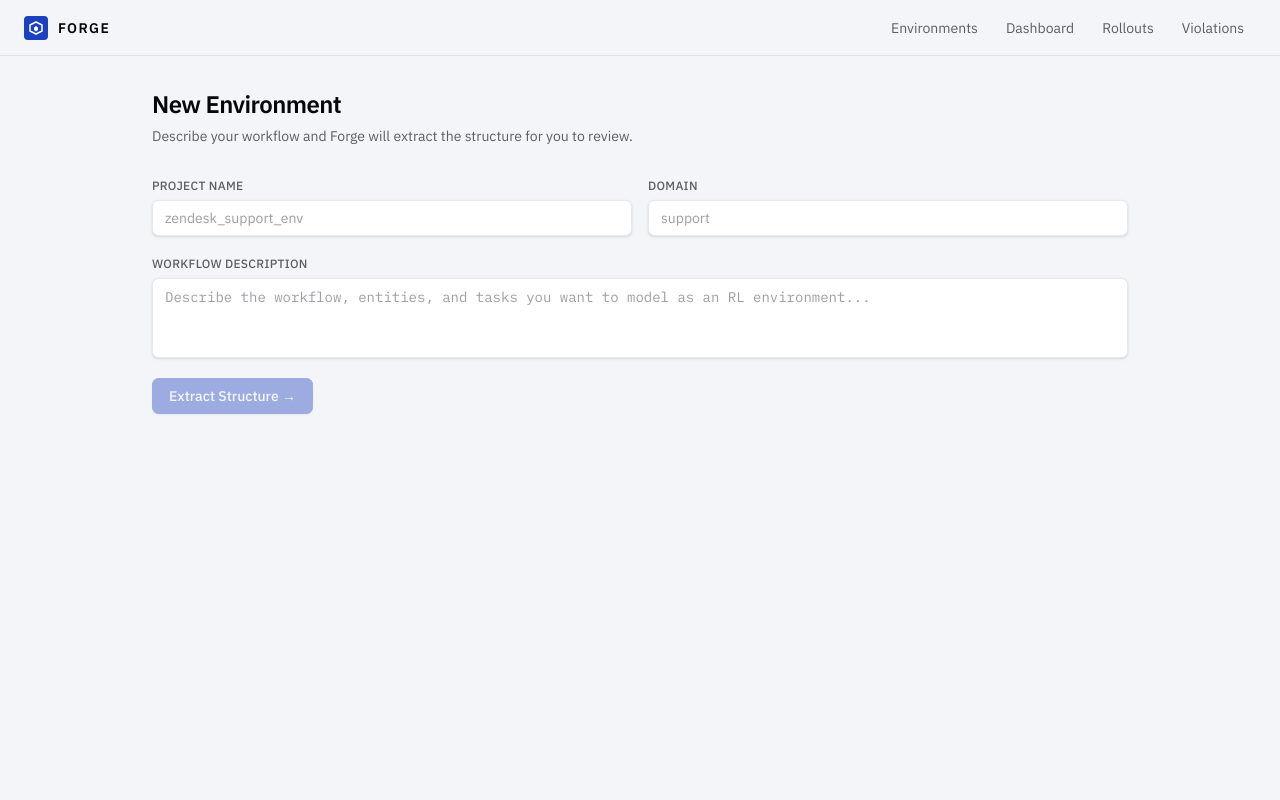
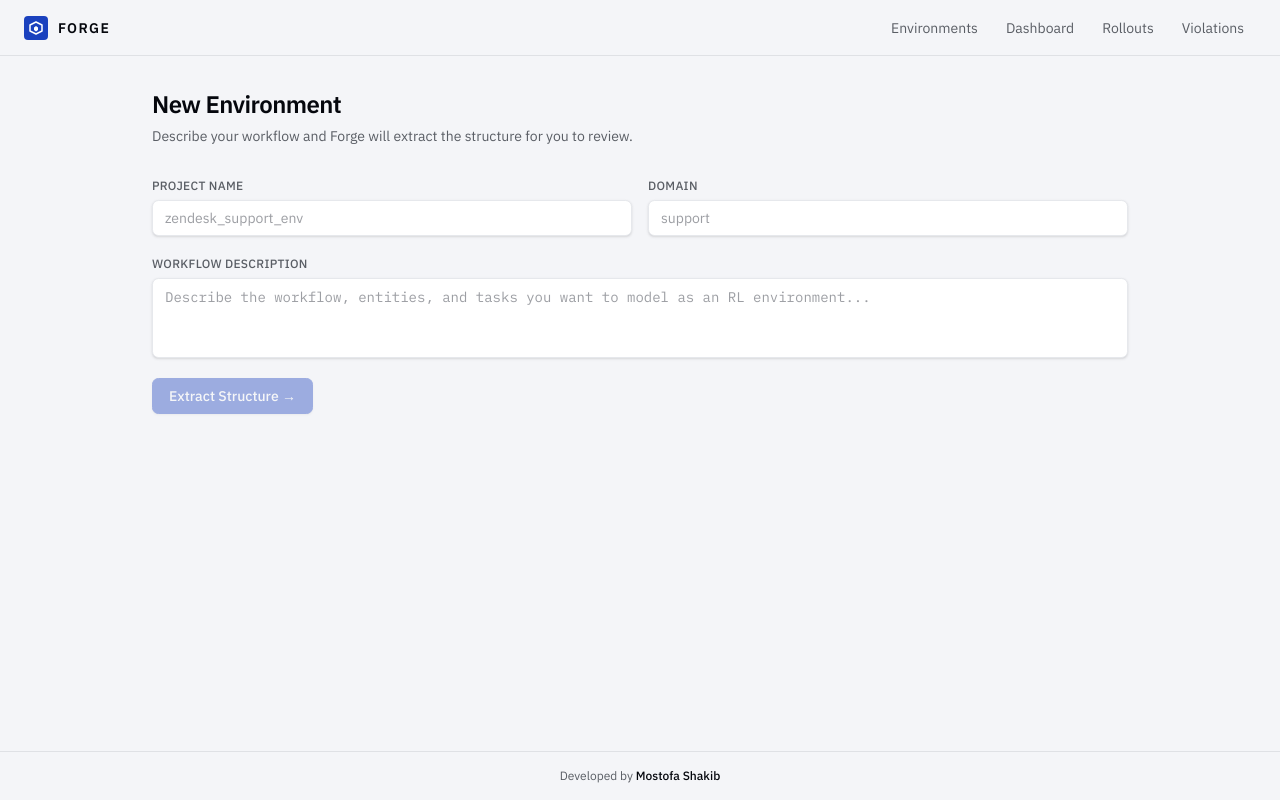
Before and after one commit to mostofashakib/Forge, a Next.js app in the folder frontend/: page /environments/new in a window 1280 px wide. Built offline with nearby package versions, Linux system fonts and the light colour scheme; no server answers.

Commit message:
feat(frontend): add footer and website link

```diff
--- a/frontend/app/layout.tsx
+++ b/frontend/app/layout.tsx
@@ -101,7 +101,7 @@ export default function RootLayout({ children }: { children: React.ReactNode })
         />
       </head>
       <body className={`${plexSans.className} ${plexMono.variable}`}>
-        <div className="min-h-screen bg-background">
+        <div className="min-h-screen bg-background flex flex-col">
           <header className="border-b border-border/60 px-6 h-14 flex items-center justify-between">
             <Link href="/environments/new" className="flex items-center gap-2.5">
               <div className="w-6 h-6 rounded bg-primary flex items-center justify-center">
@@ -126,7 +126,21 @@ export default function RootLayout({ children }: { children: React.ReactNode })
             </nav>
           </header>
 
-          <main className="container mx-auto px-6 py-8 max-w-5xl">{children}</main>
+          <main className="container mx-auto px-6 py-8 max-w-5xl flex-1">{children}</main>
+
+          <footer className="border-t border-border/60 mt-auto py-4 px-6 flex items-center justify-center">
+            <p className="text-xs text-muted-foreground">
+              Developed by{" "}
+              <a
+                href="https://www.mostofashakib.com/"
+                target="_blank"
+                rel="noopener noreferrer"
+                className="text-foreground font-medium hover:text-primary transition-colors"
+              >
+                Mostofa Shakib
+              </a>
+            </p>
+          </footer>
         </div>
       </body>
     </html>
```
